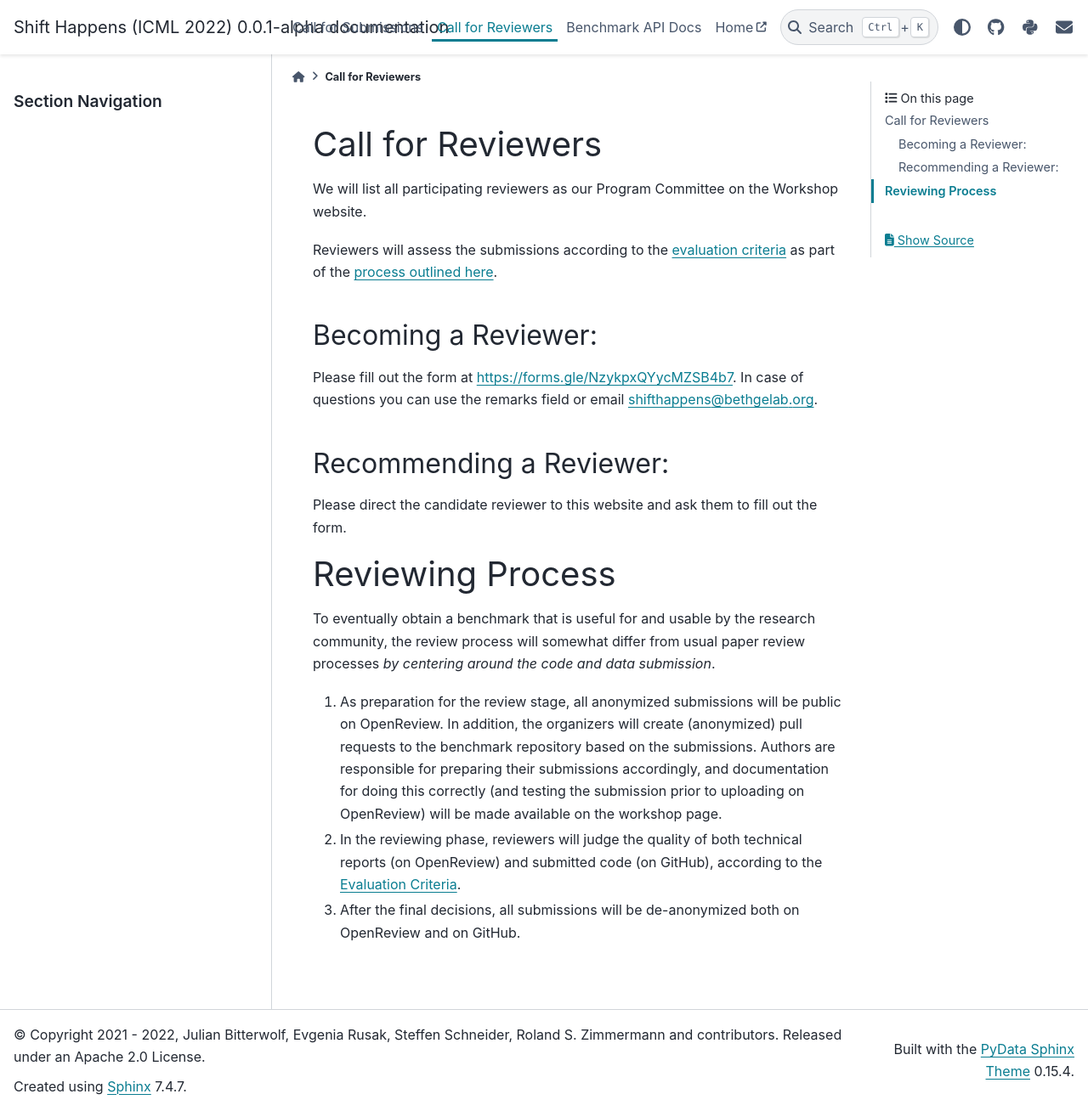
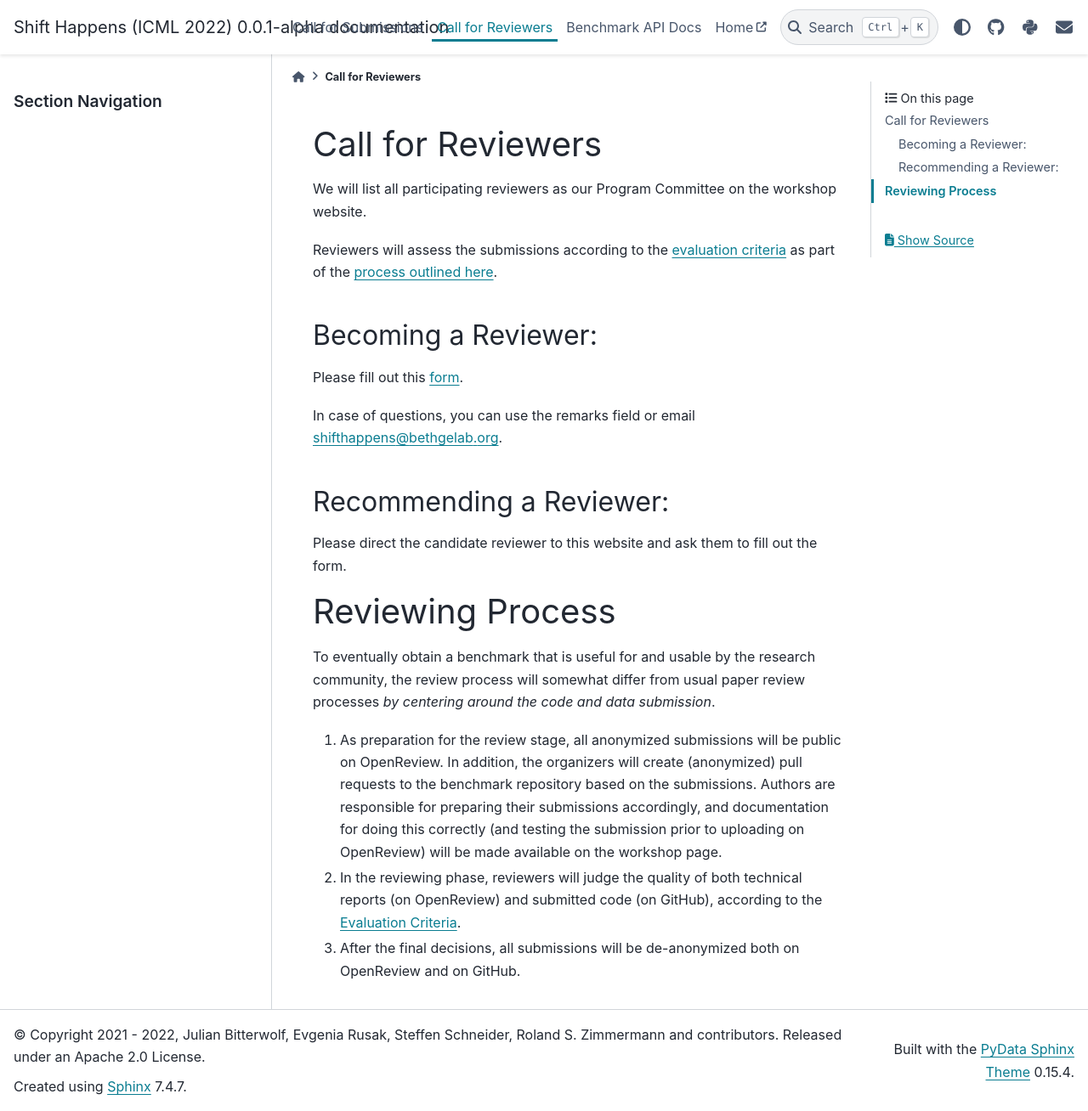
Before and after one commit to shift-happens-benchmark/icml-2022, a Sphinx documentation site: the page built from docs/source/call_for_reviewers.rst, in a window 1280 px wide and 1308 px high. Shown: the whole window at 85% size. Built offline with Sphinx 7.4.7 and the PyData theme 0.15.4, drawn with Linux system fonts in a browser that asks for light colours.

Commit message:
fixed typos and hyperlinks

```diff
--- a/docs/source/call_for_reviewers.rst
+++ b/docs/source/call_for_reviewers.rst
@@ -1,15 +1,16 @@
 Call for Reviewers
 ==================
 
-We will list all participating reviewers as our Program Committee on the Workshop website.
+We will list all participating reviewers as our Program Committee on the workshop website.
 
 Reviewers will assess the submissions according to the `evaluation criteria <call_for_papers.html#evaluation-criteria>`__
 as part of the `process outlined here <call_for_papers.html#post-submission-and-reviewing>`__.
 
 Becoming a Reviewer:
 ---------------------------------
-Please fill out the form at https://forms.gle/NzykpxQYycMZSB4b7.
-In case of questions you can use the remarks field or email shifthappens@bethgelab.org.
+Please fill out this `form <https://forms.gle/NzykpxQYycMZSB4b7>`__.
+
+In case of questions, you can use the remarks field or email shifthappens@bethgelab.org.
 
 
 Recommending a Reviewer:
```
